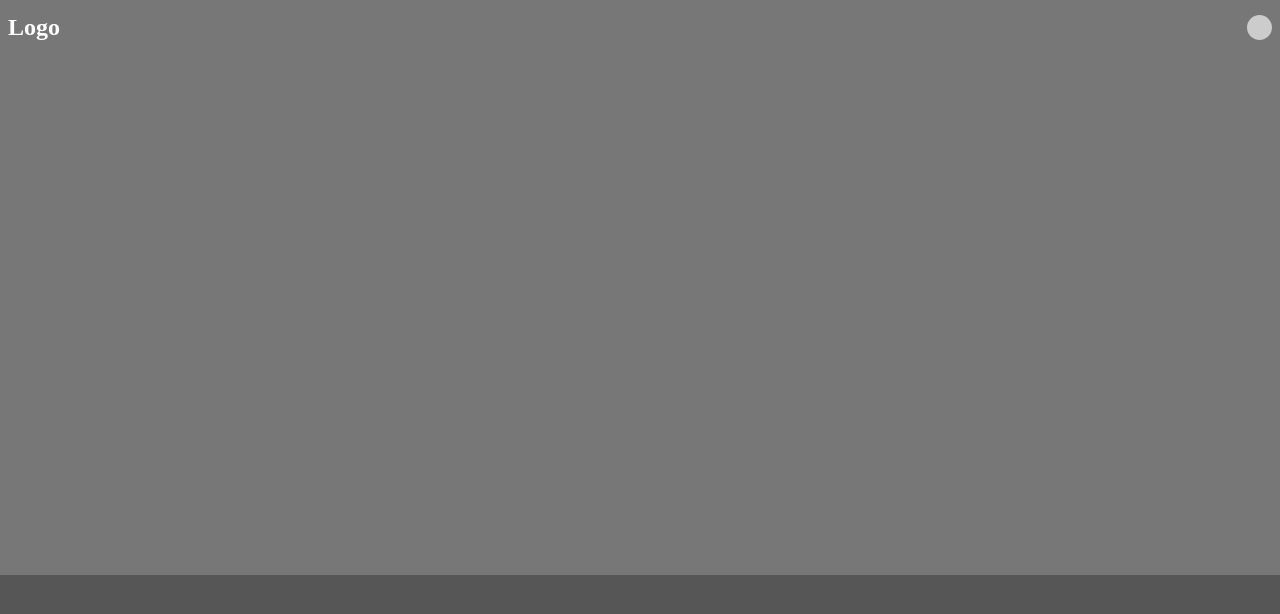
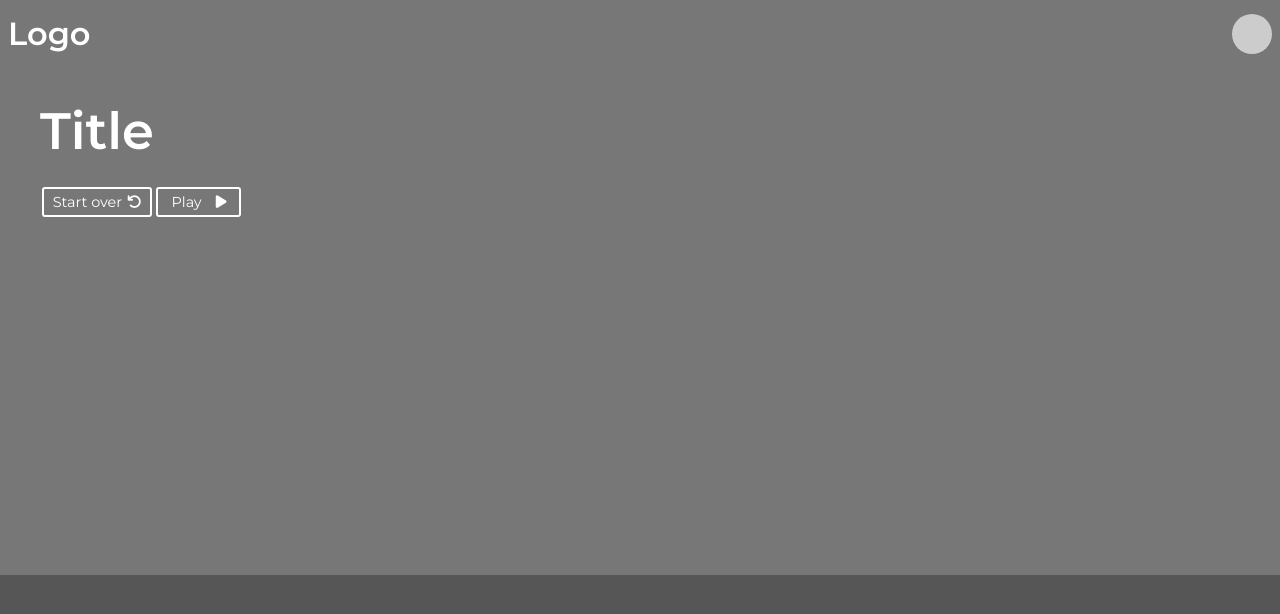
Before and after one commit to TeamSubchannel/subchannelsubscriberapp, a React (Create React App) app: page / in a window 1280 px wide. Shown: the top 614 px of the page. Built offline with nearby package versions, Linux system fonts and the light colour scheme.

Commit message:
Added Title component and styling.

```diff
--- a/public/index.html
+++ b/public/index.html
@@ -1,5 +1,6 @@
 <!DOCTYPE html>
 <html lang="en">
+
 <head>
   <meta charset="utf-8">
   <meta name="viewport" content="width=device-width, initial-scale=1, shrink-to-fit=no">
@@ -10,6 +11,7 @@
     -->
   <link rel="manifest" href="%PUBLIC_URL%/manifest.json">
   <link rel="shortcut icon" href="%PUBLIC_URL%/favicon.ico">
+  <script src="https://use.fontawesome.com/2670a85459.js"></script>
   <!--
       Notice the use of %PUBLIC_URL% in the tags above.
       It will be replaced with the URL of the `public` folder during the build.
@@ -21,6 +23,7 @@
     -->
   <title>React App</title>
 </head>
+
 <body>
   <noscript>
     You need to enable JavaScript to run this app.
@@ -36,5 +39,10 @@
       To begin the development, run `npm start` or `yarn start`.
       To create a production bundle, use `npm run build` or `yarn build`.
     -->
+
+  <style>
+    @import url('https://fonts.googleapis.com/css?family=Montserrat:300,400,600|Open+Sans:400,600');
+  </style>
 </body>
+
 </html>
--- a/src/components/Header.jsx
+++ b/src/components/Header.jsx
@@ -1,5 +1,6 @@
 import React, { Component } from "react";
 import styled from "styled-components";
+import { Title2 } from "../theme/index";
 
 const Div = styled.div`
     width: 100%;
@@ -10,8 +11,8 @@ const Div = styled.div`
 `;
 
 const Circle = styled.div`
-  width: 25px;
-  height: 25px;
+  width: 40px;
+  height: 40px;
   border-radius: 50%;
   background-color: #ccc;
 `;
@@ -20,7 +21,7 @@ class Header extends Component {
   render() {
     return (
       <Div>
-        <h2 style={{ color: "#fff", margin: "0.25em 0" }}>Logo</h2>
+        <Title2>Logo</Title2>
         <Circle />
       </Div>
     );
--- a/src/components/Player.jsx
+++ b/src/components/Player.jsx
@@ -1,6 +1,7 @@
 import React, { Component } from "react";
 import styled from "styled-components";
 import Header from "./Header";
+import Title from "./Title";
 
 const Div = styled.div`
   grid-area: p;
@@ -16,6 +17,7 @@ class Player extends Component {
     return (
       <Div>
         <Header />
+        <Title />
       </Div>
     );
   }
--- /dev/null
+++ b/src/components/Title.jsx
@@ -0,0 +1,35 @@
+import React from "react";
+import styled from "styled-components";
+import { Title1, Row, Button, I } from "../theme/index";
+
+const Div = styled.div`
+  width: 100%;
+  max-width: 300px;
+  background: rgba(0, 0, 0, 0);
+  display: flex;
+  flex-direction: column;
+  margin-left: 2em;
+  margin-top: 1em;
+`;
+
+export default function Title() {
+  return (
+    <Div>
+      <Title1>Title</Title1>
+      <Row>
+        <Button larger>
+          Start over
+          <span>
+            <I replay className="fa fa-undo" />
+          </span>
+        </Button>
+        <Button>
+          Play
+          <span>
+            <I className="fa fa-play" />
+          </span>
+        </Button>
+      </Row>
+    </Div>
+  );
+}
--- a/src/theme/index.js
+++ b/src/theme/index.js
@@ -0,0 +1,57 @@
+import styled, { css } from "styled-components";
+
+export const Title1 = styled.h1`
+  font-family: "Montserrat", sans-serif;
+  color: ${props => props.color || "#fff"};
+  font-size: 3.2em;
+  margin: ${props => props.margin || ".5em 0"};
+`;
+
+export const Title2 = styled.h2`
+  font-family: "Montserrat", sans-serif;
+  color: ${props => props.color || "#fff"};
+  margin: ${props => props.margin || ".25em 0"}
+  font-size: 2em;
+`;
+
+export const Row = styled.div`
+  display: flex;
+  width: 100%;
+`;
+
+export const Button = styled.button`
+display: flex;
+align-items: center;
+justify-content: space-around
+  width: 85px;
+  height: 30px;
+  background: rgba(0, 0, 0, 0);
+  margin: 0 0.15em;
+  border-radius: 3px;
+  border: 2px solid #fff;
+  color: #fff;
+  font-family: "Montserrat", sans-serif;
+  font-size: 0.9em;
+  cursor: pointer;
+  outline: none;
+  &:hover {
+    color: inherit;
+    background-color: #fff;
+  }
+  ${props =>
+    props.larger &&
+    css`
+      width: 110px;
+    `};
+`;
+
+export const I = styled.i`
+  ${props =>
+    props.replay &&
+    css`
+      &:hover {
+        transition: 2s;
+        transform: rotate(-360deg);
+      }
+    `};
+`;
```
Lines whose indentation alone changed are shown as unchanged.
